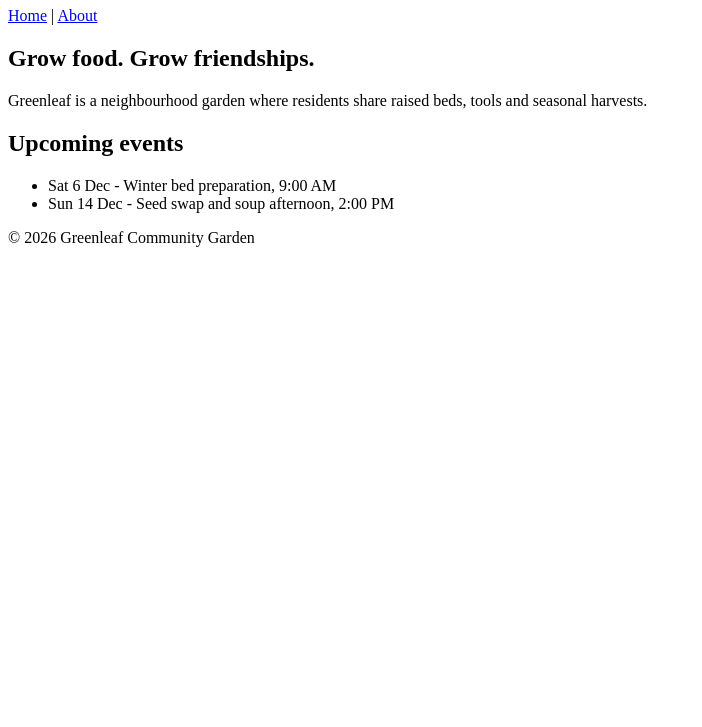
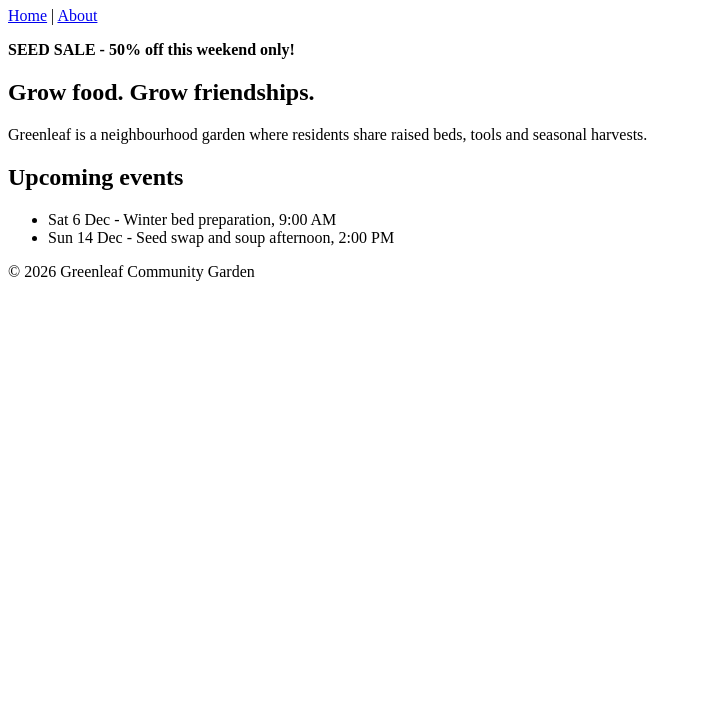
Before and after one commit to Raghavendra1729-cell/community-garden-git-assignment, a plain HTML site: page index.html in a window 1280 px wide. Shown: the part 73-800 px from the top of the page, without its empty margins (0-702 px from the left). Drawn offline with Linux system fonts and the light colour scheme.

Commit message:
Add experimental seed-sale banner

```diff
--- a/index.html
+++ b/index.html
@@ -13,6 +13,7 @@
       <a href="about.html">About</a>
     </nav>
   </header>
+  <p><strong>SEED SALE - 50% off this weekend only!</strong></p>
   <main>
     <h2>Grow food. Grow friendships.</h2>
     <p>Greenleaf is a neighbourhood garden where residents share raised beds,
```
